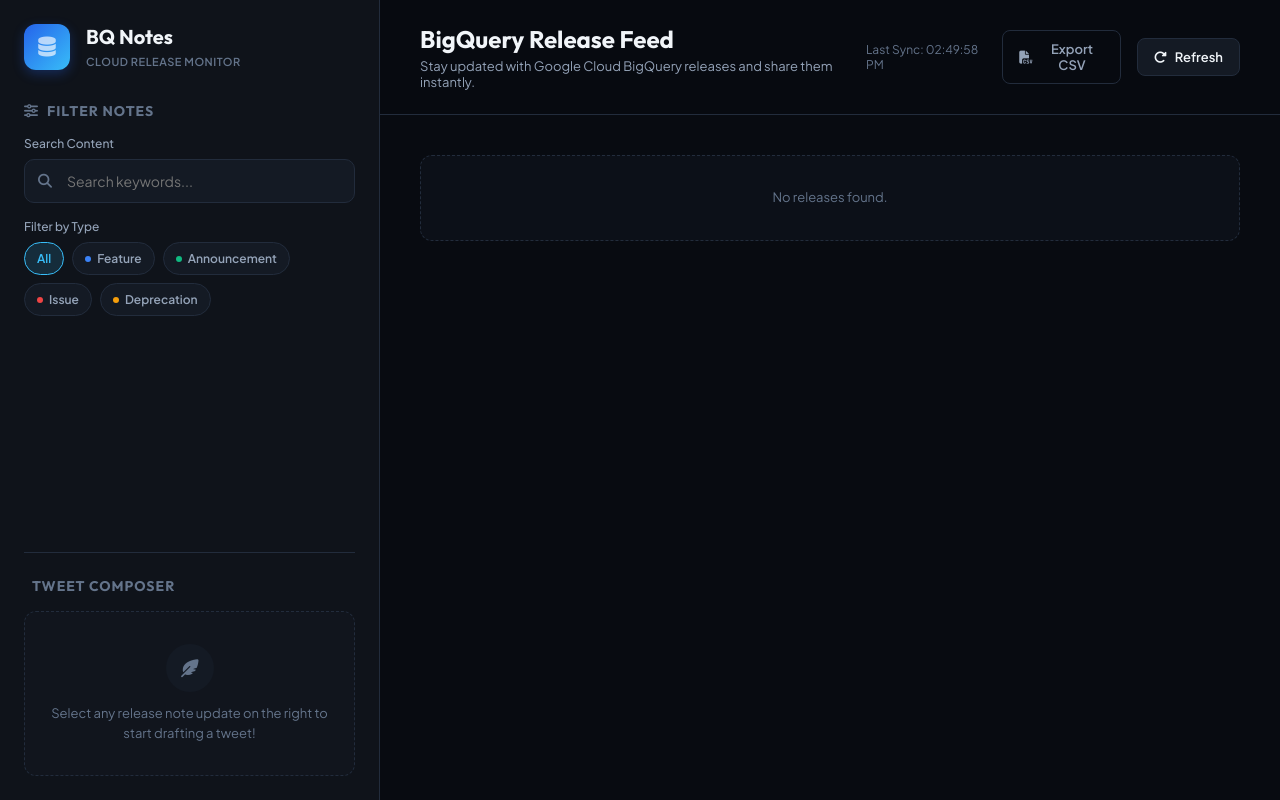
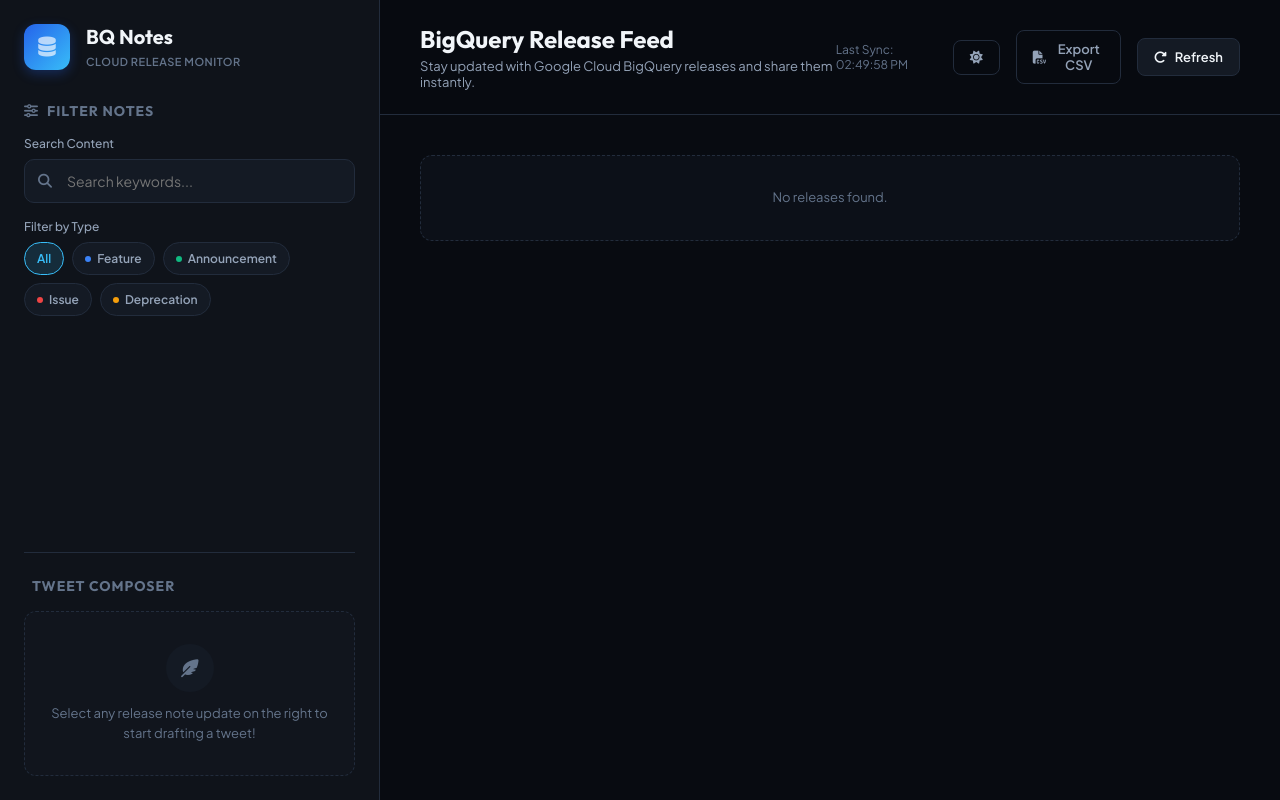
Before and after one commit to harshitsharma200377-spec/HarshitSharma-bq-release-notes-app, a Flask app: page / in a window 1280 px wide. Run offline with Flask 3, Linux system fonts and the light colour scheme; data that the repository does not hold is empty.

Commit message:
feat: add light theme support with header toggle switch

```diff
--- a/static/css/style.css
+++ b/static/css/style.css
@@ -27,6 +27,25 @@
 
     --shadow-sm: 0 2px 8px -2px rgba(0, 0, 0, 0.5);
     --shadow-md: 0 12px 24px -8px rgba(0, 0, 0, 0.6);
+}
+
+/* Light theme overrides */
+[data-theme="light"] {
+    --bg-app: #f8fafc;
+    --bg-sidebar: #f1f5f9;
+    --bg-card: #ffffff;
+    --bg-card-hover: #e2e8f0;
+    --border-color: #cbd5e1;
+    --text-primary: #0f172a;
+    --text-secondary: #475569;
+    --text-muted: #64748b;
+
+    --primary: #0284c7;
+    --primary-hover: #0369a1;
+    --primary-glow: rgba(2, 132, 199, 0.15);
+
+    --shadow-sm: 0 2px 8px -2px rgba(0, 0, 0, 0.05);
+    --shadow-md: 0 12px 24px -8px rgba(0, 0, 0, 0.1);
 }
 
 /* Global Reset */
--- a/static/js/main.js
+++ b/static/js/main.js
@@ -11,6 +11,8 @@
     const refreshText = document.getElementById('refresh-text');
     const lastSyncTime = document.getElementById('last-sync-time');
     const exportBtn = document.getElementById('export-btn');
+    const themeToggleBtn = document.getElementById('theme-toggle-btn');
+    const themeToggleIcon = document.getElementById('theme-toggle-icon');
 
     const loadingState = document.getElementById('loading-state');
     const errorState = document.getElementById('error-state');
@@ -366,6 +368,30 @@
     tweetTextarea.addEventListener('input', updateCharCount);
     tweetBtn.addEventListener('click', postTweet);
     clearComposerBtn.addEventListener('click', clearComposer);
+    themeToggleBtn.addEventListener('click', toggleTheme);
+
+    // Theme toggler
+    function initTheme() {
+        const savedTheme = localStorage.getItem('theme') || 'dark';
+        document.documentElement.setAttribute('data-theme', savedTheme);
+        updateThemeIcon(savedTheme);
+    }
+
+    function toggleTheme() {
+        const currentTheme = document.documentElement.getAttribute('data-theme') || 'dark';
+        const newTheme = currentTheme === 'dark' ? 'light' : 'dark';
+        document.documentElement.setAttribute('data-theme', newTheme);
+        localStorage.setItem('theme', newTheme);
+        updateThemeIcon(newTheme);
+    }
+
+    function updateThemeIcon(theme) {
+        if (theme === 'light') {
+            themeToggleIcon.className = 'fa-solid fa-moon';
+        } else {
+            themeToggleIcon.className = 'fa-solid fa-sun';
+        }
+    }
 
     // Filter Chips selection
     typeFilters.addEventListener('click', (e) => {
@@ -386,5 +412,6 @@
     });
 
     // Initial load
+    initTheme();
     fetchReleases();
 });
--- a/templates/index.html
+++ b/templates/index.html
@@ -91,6 +91,9 @@
                 </div>
                 <div class="header-actions">
                     <span class="last-sync" id="last-sync-time">Last Sync: Never</span>
+                    <button id="theme-toggle-btn" class="btn btn-outline" title="Toggle Light/Dark Theme">
+                        <i id="theme-toggle-icon" class="fa-solid fa-sun"></i>
+                    </button>
                     <button id="export-btn" class="btn btn-outline" title="Export current view to CSV">
                         <i class="fa-solid fa-file-csv"></i>
                         <span>Export CSV</span>
```
